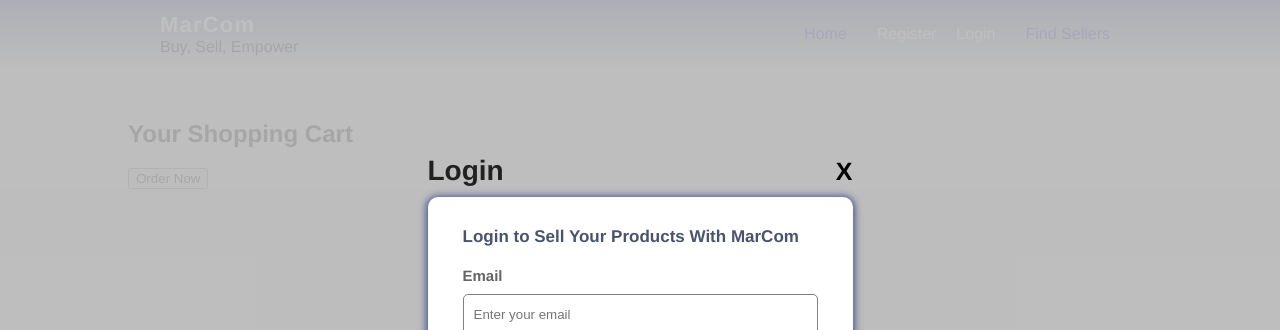
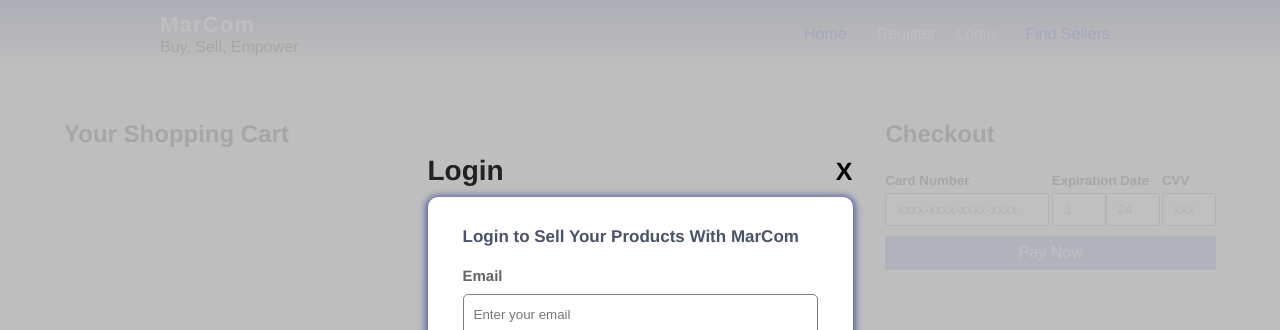
Before and after one commit to PiyushM8/MarkComFrontend, a React (Create React App) app: page /shoppingcart in a window 1280 px wide. Shown: the top 330 px of the page. Built offline with nearby package versions, Linux system fonts and the light colour scheme.

Commit message:
Added checkout payment method to shopping cart

```diff
--- a/src/component/shoppingCart/ShoppingCart.jsx
+++ b/src/component/shoppingCart/ShoppingCart.jsx
@@ -12,7 +12,7 @@ function ShoppingCart()
     const [ shoppingCart, setShoppingCart ] = useState([])
     const [ shoppingCartChanged, setShoppingCartChanged] = useState(true)
 
-    const loopThroughCartAndOrder = async () => {
+    const loopThroughCartAndOrder = async (ccNumber, ccMonth, ccYear, ccCVV) => {
         let successfulCount = 0;
 
         for(let i = 0; i < shoppingCart.length; i++)
@@ -21,7 +21,10 @@ function ShoppingCart()
 
             const invoice = {
                 Quantity: shoppingCartItem.Quantity,
-                ProductId: shoppingCartItem.ProductId
+                ProductId: shoppingCartItem.ProductId,
+                CardNumber: ccNumber,
+                ExpirationDate: `${ccMonth}/${ccYear}`,
+                CVV: `${ccCVV}`,
             }
 
             const response = await createInvoice(invoice);
@@ -36,7 +39,7 @@ function ShoppingCart()
                 console.log(successfulCount)
                 if(shoppingCart.length === successfulCount)
                 {
-                    alert("Successful Created Order")
+                    alert("Successfully Created Order")
                     document.getElementById("order-success").style.display = "block"
                     document.getElementById("shopping-cart").style.display = "none"
                 }else{
@@ -48,9 +51,46 @@ function ShoppingCart()
 
     const submitOrder = async () =>
     {
-        await loopThroughCartAndOrder();
+        const numberRegex = /^(?:\d{4}-){3}\d{4}$|^\d{16}$/;
+        const cvvRegex = /^\d{3}$/;
+        const monthRegex = /^(1[0-2]|[1-9])$/;
+        const yearRegex = /^\d{2}$/;
 
+        function isValidCreditCard(input) {
+            return numberRegex.test(input);
+        }
+
+        function isValidCvv(input) {
+            return cvvRegex.test(input);
+        }
+
+        function isValidMonth(input) {
+            return monthRegex.test(input);
+        }
+
+        function isValidYear(input) {
+            return yearRegex.test(input);
+        }
+
+        const ccNumber = document.getElementById("cc-number").value;
+        const ccMonth = document.getElementById("cc-month").value;
+        const ccYear = document.getElementById("cc-year").value;
+        const ccCVV = document.getElementById("cc-cvv").value;
+
+        if(isValidCreditCard(ccNumber) && isValidMonth(ccMonth) && isValidYear(ccYear) && isValidCvv(ccCVV))
+        {
+            await loopThroughCartAndOrder(ccNumber, ccMonth, ccYear, ccCVV);
             setShoppingCartChanged(!shoppingCartChanged)
+        }else{
+            if(!isValidCreditCard(ccNumber))
+                alert("Invalid CC Number")
+            else if(!isValidMonth(ccMonth))
+                alert("Invalid CC Month")
+            else if(!isValidYear(ccYear))
+                alert("Invalid CC Year")
+            else if(!isValidCvv(ccCVV))
+                alert("Invalid CC CVV")
+        }
     }
 
     const onload = async () => {
@@ -74,7 +114,8 @@ function ShoppingCart()
     }, [shoppingCartChanged])
 
     return (
-    <div>
+    <div className="shopping-cart-checkout-page">
+        <div className="shopping-cart-section">
             <div id="shopping-cart" className="shopping-cart-cont">
                 <h2>
                     Your Shopping Cart
@@ -82,12 +123,35 @@ function ShoppingCart()
                 {shoppingCart.map((shoppingCartItem) => {
                     return <ShoppingCartItem shoppingCartItem={shoppingCartItem} shoppingCartChanged={shoppingCartChanged} setShoppingCartChanged={setShoppingCartChanged}/>
                 })}
-            <button onClick={submitOrder}>Order Now</button>
             </div>
             <div id="order-success">
                 <h2>Successfully Ordered</h2>
                 <h4>Go to <Link to={"/customer/orders"}>dashboard</Link> to view your orders.</h4>
             </div>
+        </div>
+        <div className="checkout-section">
+            <h2>
+                Checkout
+            </h2>
+            <div className="card-num-and-expiration-date-cvv">
+                <div>
+                    <h5 className="card-info-header">Card Number</h5>
+                    <input id="cc-number" className="card-number-input" placeholder="xxxx-xxxx-xxxx-xxxx"/>
+                </div>
+                <div>
+                    <h5 className="card-info-header">Expiration Date</h5>
+                    <div>
+                        <input id="cc-month" className="card-month" placeholder="3"/>
+                        <input id="cc-year" className="card-year" placeholder="24"/>
+                    </div>
+                </div>
+                <div>
+                    <h5 className="card-info-header">CVV</h5>
+                    <input id="cc-cvv" className="card-cvv-input" placeholder="xxx"/>
+                </div>
+            </div>
+            <button className="order-button" onClick={submitOrder}>Pay Now</button>
+        </div>
     </div>)
 }
 
--- a/src/component/shoppingCart/shoppingCart.css
+++ b/src/component/shoppingCart/shoppingCart.css
@@ -1,5 +1,16 @@
+.shopping-cart-checkout-page{
+    display: flex;
+    margin: auto;
+    width: 90%;
+    gap: 50px;
+}
+
+.shopping-cart-section{
+    width: 70%;
+}
+
 .shopping-cart-cont{
-    width: 80%;
+    width: 100%;
     margin: auto;
 }
 
@@ -51,3 +62,52 @@
     margin: auto;
     width: 75%;
 }
+
+.checkout-section{
+    width: 30%;
+    display: flex;
+    flex-direction: column;
+}
+
+.card-num-and-expiration-date-cvv{
+    display: flex;
+    justify-content: space-between;
+}
+
+.card-info-header{
+    margin: 5px 0;
+}
+
+.card-number-input{
+    width: 140px;
+    padding: 7px 10px;
+}
+
+.card-month{
+    width: 30px;
+    padding: 7px 10px;
+}
+
+.card-cvv-input{
+    width: 30px;
+    padding: 7px 10px;
+}
+
+.card-year{
+    width: 30px;
+    padding: 7px 10px;
+}
+
+.order-button{
+    padding: 8px;
+    margin: 10px 0;
+    font-size: 16px;
+    border: none;
+    background-color: rgb(103, 135, 222);
+    color: white;
+}
+
+.order-button:hover{
+    cursor: pointer;
+    font-weight: bold;
+}
--- a/src/component/storefront/customerOrderPage/customerOrderPage.jsx
+++ b/src/component/storefront/customerOrderPage/customerOrderPage.jsx
@@ -106,7 +106,7 @@ function CustomerInvoicePage() {
                     <p className="invoice-p-order-id">Order Id: {invoice.InvoiceId}</p>
 
                     <b>Customer Email:</b> {invoice.CustomerEmail}<br />
-                    <b>Order Price:</b> ${(invoice.InvoicePrice / 100).toFixed(2)}<br />
+                    <b>Order Price:</b> ${(invoice.InvoicePrice).toFixed(2)}<br />
                     <b>Payment Method:</b> {invoice.PaymentMethod}<br />
                     <b>Quantity:</b> {invoice.Quantity}<br />
                     <b>Order Status:</b> {invoice.InvoiceStatus}<br />
```
Lines whose indentation alone changed are shown as unchanged.
